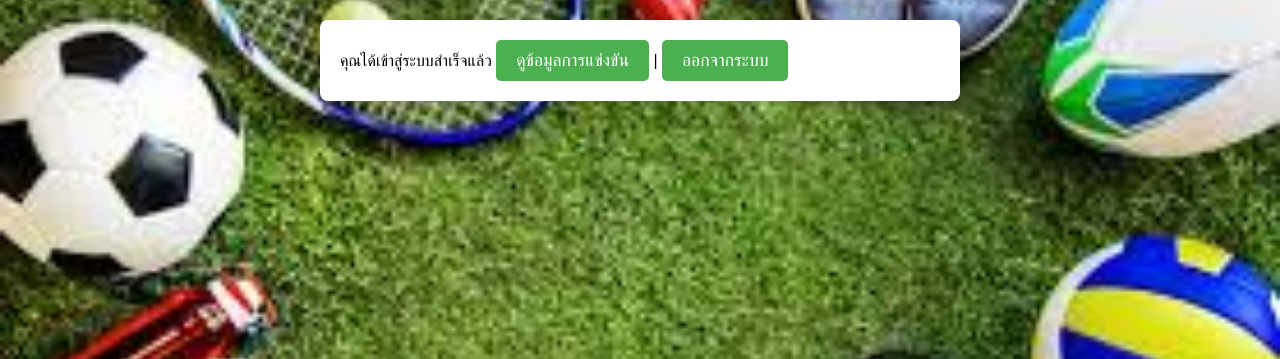
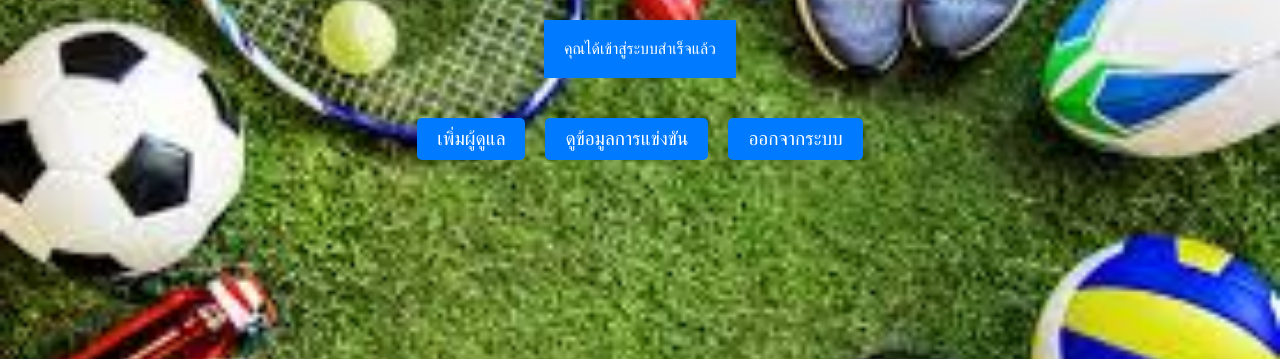
Before and after one commit to Parinya002/End002, a PHP site: page /admin_dashboard.php in a window 1280 px wide. Shown: the part 126-485 px from the top of the page. Run offline with PHP 8.4, Linux system fonts and the light colour scheme; the visitor is signed in with stand-in values (Sample User, id 1).

Commit message:
Add files via upload

```diff
--- a/add_admin.php
+++ b/add_admin.php
@@ -58,7 +58,6 @@ try {
 </head>
 <body>
     <h1>เพิ่มผู้ดูแลระบบใหม่</h1>
-
         <form method="POST" action="add_admin.php">
             <label for="username">ชื่อผู้ใช้:</label>
             <input type="text" id="username" name="username" required><br>
--- a/admin_dashboard.php
+++ b/admin_dashboard.php
@@ -20,10 +20,13 @@ if (!isset($_SESSION['admin_id'])) {
 <header>
     <h1>ยินดีต้อนรับสู่แดชบอร์ดผู้ดูแล</h1>
 </header>
-<form method="POST">
+<div class="success-message">
     <y>คุณได้เข้าสู่ระบบสำเร็จแล้ว</y>
-    <a href="admin_index.php" style="display: inline-block; padding: 10px 20px; background-color: #4CAF50; color: white; text-decoration: none; border-radius: 5px;">ดูข้อมูลการแข่งขัน</a> |
-    <a href="admin_logout.php" style="display: inline-block; padding: 10px 20px; background-color: #4CAF50; color: white; text-decoration: none; border-radius: 5px;">ออกจากระบบ</a>
-</form>
+</div>
+<div class="button-container">
+    <a href="add_admin.php" class="button-link">เพิ่มผู้ดูแล</a>
+    <a href="admin_index.php" class="button-link">ดูข้อมูลการแข่งขัน</a>
+    <a href="admin_logout.php" class="button-link">ออกจากระบบ</a>
+</div>
 </body>
 </html>
--- a/admin_index.php
+++ b/admin_index.php
@@ -111,9 +111,9 @@ $conn->close();
         </table>
 
         <!-- ปุ่มเพิ่มข้อมูล -->
-        <div style="margin-top: 20px; text-align: center;">
-            <a href="add_match.php" style="display: inline-block; padding: 10px 20px; background-color: #4CAF50; color: white; text-decoration: none; border-radius: 5px;">เพิ่มข้อมูลการแข่งขัน</a>
-        </div>
+        <div class="button-container">>
+            <a href="add_match.php" class="button-link">เพิ่มข้อมูลการแข่งขัน</a>
+        </>
     </div>
 
     <footer>
--- a/admin_login.php
+++ b/admin_login.php
@@ -51,6 +51,7 @@ if ($_SERVER["REQUEST_METHOD"] == "POST") {
     <header>
         <h2>เข้าสู่ระบบ</h2>
     </header>
+    <div class="container">
     <?php
     if (isset($error_message)) {
         echo "<p style='color:red;'>$error_message</p>";
@@ -75,5 +76,6 @@ if ($_SERVER["REQUEST_METHOD"] == "POST") {
 </script>
         <button type="submit">เข้าสู่ระบบ</button>
     </form>
+</div>
 </body>
 </html>
--- a/edit_match.php
+++ b/edit_match.php
@@ -73,6 +73,9 @@ $conn->close();
     </header>
 
     <div class="container">
+        <div class="button-container">
+            <a href="admin_index.php" class="button-link">กลับไปหน้าหลัก</a>
+        </div>
         <form method="POST" action="">
             <label for="match_name_1">ชื่อทีม 1:</label>
             <input type="text" id="match_name_1" name="match_name_1" value="<?php echo isset($match['match_name_1']) ? htmlspecialchars($match['match_name_1']) : ''; ?>" required>
@@ -93,9 +96,6 @@ $conn->close();
 
             <button type="submit">บันทึกการแก้ไข</button>
         </form>
-        <div>
-        <a href="admin_index.php" style="display: inline-block; padding: 10px 20px; background-color: #4CAF50; color: white; text-decoration: none; border-radius: 5px;">กลับไปหน้าหลัก</a>
-        </div>
     </div>
 
     <footer>
--- a/styles.css
+++ b/styles.css
@@ -38,13 +38,14 @@ header h1, h2 {
 
 /* ฟอร์ม */
 form {
-    background-color: #ffffff;
-    padding: 20px;
-    margin: 20px auto;
-    border-radius: 8px;
-    max-width: 600px;
-    box-shadow: 0 4px 8px rgba(0, 0, 0, 0.1);
+    background-color: #ffffff; /* สีพื้นหลัง */
+    padding: 20px; /* ระยะห่างด้านใน */
+    margin: auto; /* จัดให้อยู่ตรงกลางแนวนอน */
+    border-radius: 8px; /* มุมโค้งมน */
+    max-width: 600px; /* ความกว้างสูงสุด */
+    box-shadow: 0 4px 8px rgba(0, 0, 0, 0.1); /* เงาด้านหลัง */
 }
+
 
 form label {
     font-size: 1.1em;
@@ -222,7 +223,6 @@ a:active {
     flex-direction: column;
     align-items: center;
     justify-content: center;
-    padding: 20px;
     gap: 20px;
 }
 
@@ -264,18 +264,39 @@ p {
     font-size: 16px;
     color: #ffffff;
     margin-bottom: 20px;
+    background-color: rgba(255, 255, 255, 0.0); /* พื้นหลังตารางโปร่งแสงเล็กน้อย */
+    text-align: center;
 }
 
 /* ปุ่ม */
 .button-container {
     display: flex;
+    justify-content: center; /* จัดแนวนอนตรงกลาง */
+    align-items: center; /* จัดแนวตั้งตรงกลาง */
     gap: 20px; /* ระยะห่างระหว่างปุ่ม */
+    padding: 20px;
 }
+
+.button-link {
+    display: inline-block;
+    padding: 10px 20px;
+    background-color: #007bff; /* สีพื้นหลังของปุ่ม */
+    color: white; /* สีตัวอักษร */
+    text-decoration: none; /* ลบขีดเส้นใต้ */
+    border-radius: 5px; /* มุมโค้งมน */
+    font-size: 1.2rem; /* ขนาดตัวอักษร */
+    transition: background-color 0.3s ease; /* เพิ่มเอฟเฟกต์เมื่อวางเมาส์ */
+}
+
+.button-link:hover {
+    background-color: #ff0000; /* สีเมื่อวางเมาส์บนปุ่ม */
+}
+
 
 a.button {
     display: inline-block;
     padding: 10px 20px;
-    background-color: #4CAF50;
+    background-color: #007bff;
     color: white;
     text-decoration: none;
     border-radius: 5px;
@@ -293,3 +314,21 @@ a.button:active {
     background-color: #3e8e41;
     transform: scale(1);
 }
+y {
+    padding: 20px;
+    font-size: 16px;
+    color: white;
+    margin: 20px;
+    background-color: #007bff; /* พื้นหลังตารางโปร่งแสงเล็กน้อย */
+    text-align: center;
+
+}
+.success-message {
+    display: flex;
+    justify-content: center;
+    align-items: center;
+    font-size: 1.5rem; /* ขนาดตัวอักษรใหญ่ขึ้น */
+    color: #333; /* สีตัวอักษร */
+    text-align: center;
+
+}
```
Also changed, not shown: add_match.php (+6 -7 lines), index.php (added, +22 -0 lines). Lines whose indentation alone changed are shown as unchanged.
